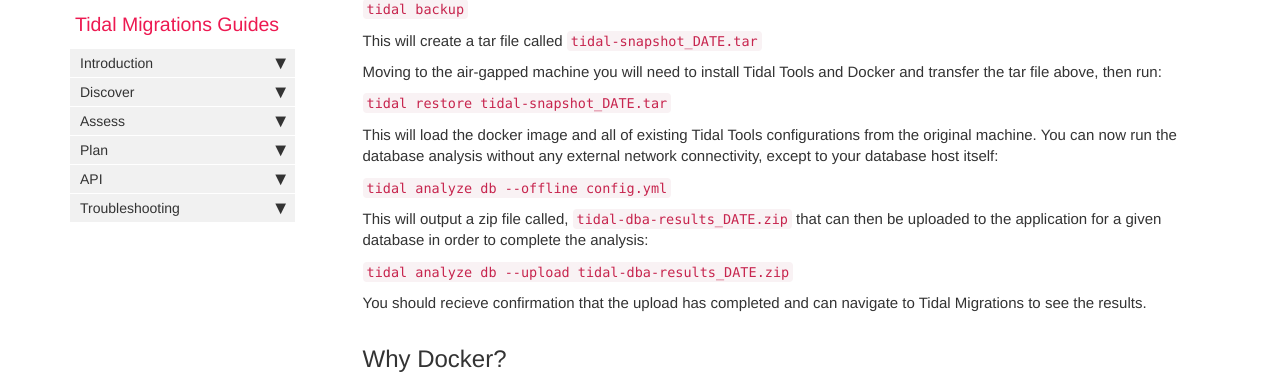
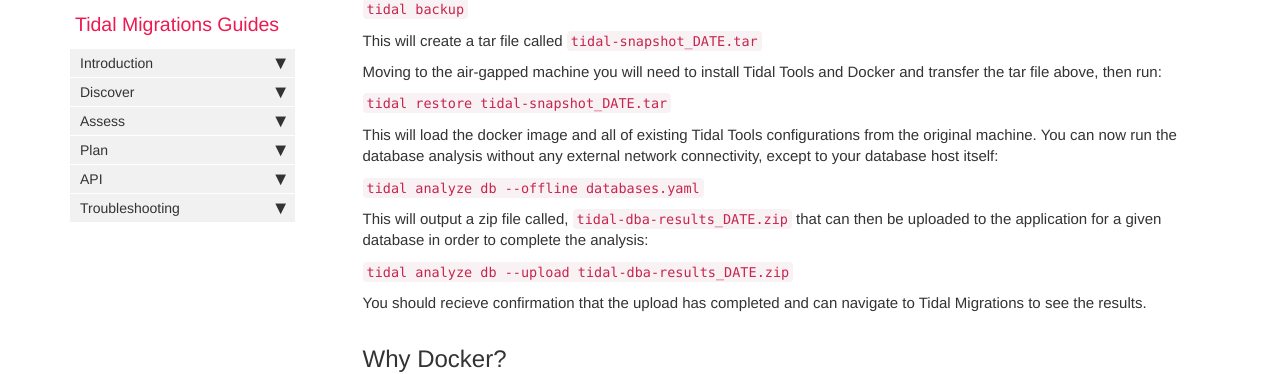
Before and after one commit to tidalmigrations/tidalmigrations.github.io, a Jekyll site: the page built from pages/tidal tools/analyze_database.md, in a window 1280 px wide and 900 px high, scrolled down 3376 px. Shown: the part 80-454 px from the top of the window. Built offline with Jekyll 4.4.1, drawn with Linux system fonts in a browser that asks for light colours; nearby versions of some CDN libraries; comment, search, counter and statistics services are not loaded.

Commit message:
Update analyze_database.md

```diff
--- a/pages/tidal tools/analyze_database.md
+++ b/pages/tidal tools/analyze_database.md
@@ -128,7 +128,7 @@ Moving to the air-gapped machine you will need to install Tidal Tools and Docker
 
 This will load the docker image and all of existing Tidal Tools configurations from the original machine. You can now run the database analysis without any external network connectivity, except to your database host itself:
 
-`tidal analyze db --offline config.yml`
+`tidal analyze db --offline databases.yaml`
 
 This will output a zip file called, `tidal-dba-results_DATE.zip` that can then be uploaded to the application for a given database in order to complete the analysis:
 
```
